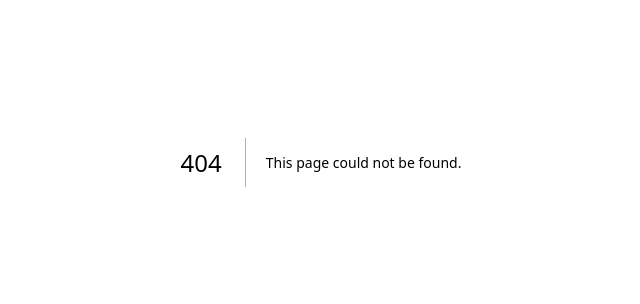
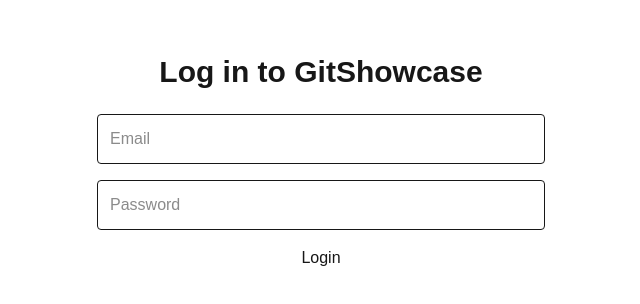
Before and after one commit to Joyal-George-KJ/GitShowcase, a Next.js app: page /login in a window 1280 px wide. Before the commit this address had no page. Shown: the part 238-542 px from the top of the page, without its empty margins (319-959 px from the left). Built offline with nearby package versions, Linux system fonts and the light colour scheme.

Commit message:
Login trash template created

```diff
--- /dev/null
+++ b/src/app/login/page.tsx
@@ -0,0 +1,18 @@
+import React from "react";
+
+const Login = () => {
+  return (
+    <main className="min-h-screen flex items-center justify-center px-4 py-16">
+      <div className="w-full max-w-md space-y-6">
+        <h2 className="text-3xl font-bold text-center">Log in to GitShowcase</h2>
+        <form className="space-y-4">
+          <input type="email" placeholder="Email" className="w-full p-3 border rounded" />
+          <input type="password" placeholder="Password" className="w-full p-3 border rounded" />
+          <button className="w-full">Login</button>
+        </form>
+      </div>
+    </main>
+  );
+};
+
+export default Login
```
